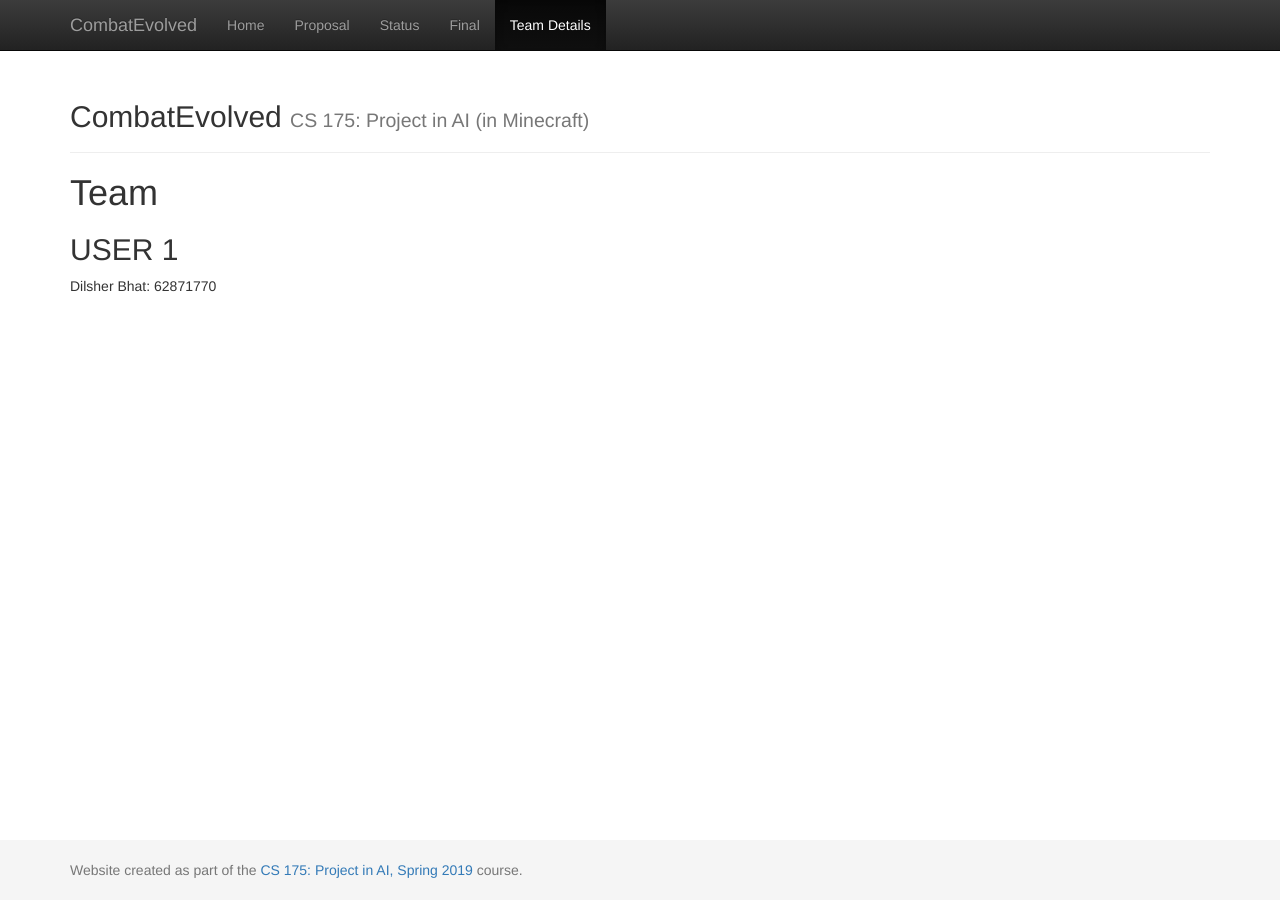
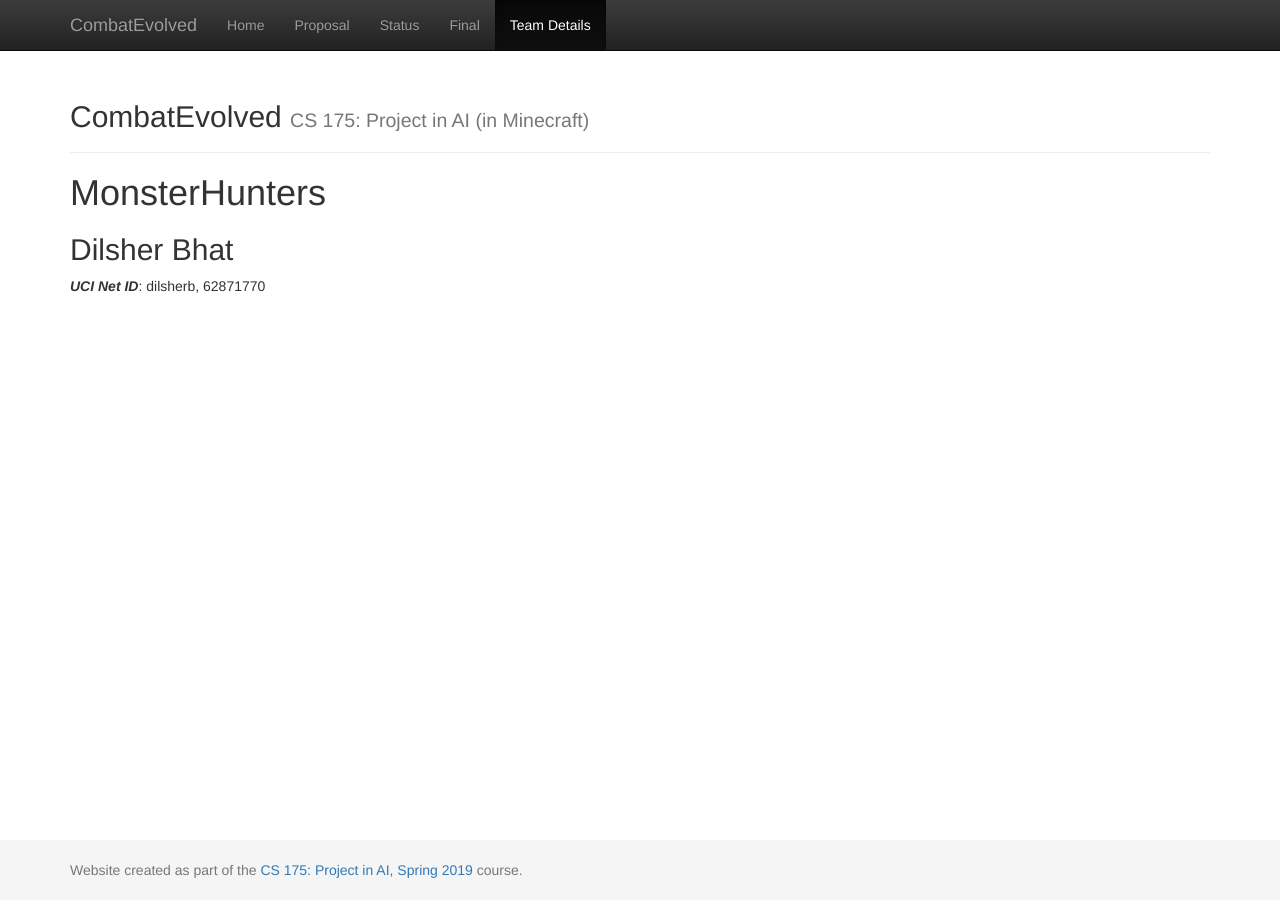
Before and after one commit to Lionheart7071/CombatEvolved, a Jekyll site: the page built from docs/team.md, in a window 1280 px wide. Built offline with Jekyll 4.4.1, drawn with Linux system fonts in a browser that asks for light colours.

Commit message:
Update team.md

```diff
--- a/docs/team.md
+++ b/docs/team.md
@@ -1,10 +1,10 @@
 ---
 layout: default
-title:  Team
+title:  MonsterHunters
 ---
 
 # {{ page.title }}
 
 
-## USER 1
-Dilsher Bhat: 62871770
+## Dilsher Bhat
+***UCI Net ID***: dilsherb, 62871770
```
